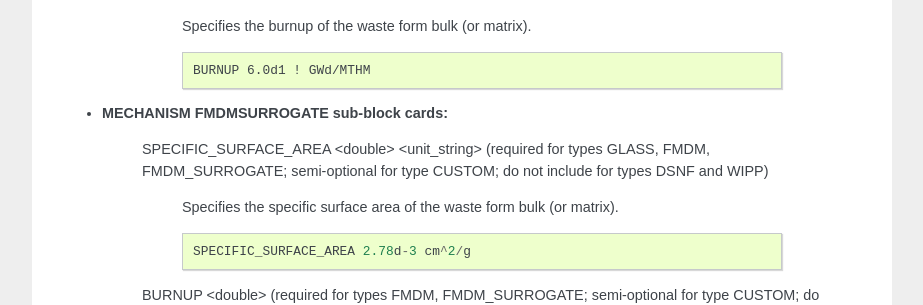
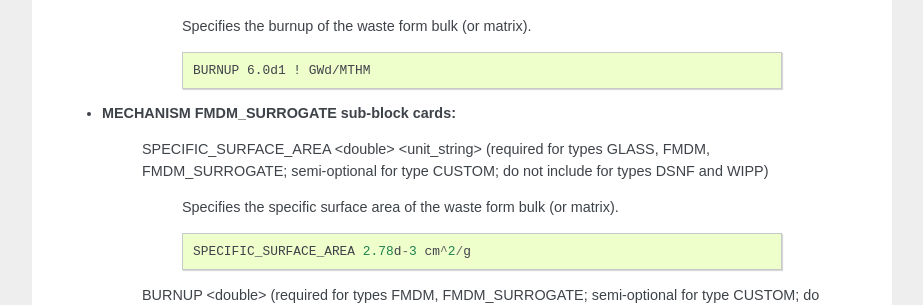
Before and after one commit to Miracloon/pflotran-documentation, a Sphinx documentation site: the page built from source/user_guide/cards/process_model_cards/waste_form_general_card.rst, in a window 1280 px wide and 900 px high, scrolled down 3476 px. Shown: the part 155-460 px from the top of the window, without its empty margins (318-1241 px from the left). Built offline with Sphinx 7.4.7, drawn with Linux system fonts in a browser that asks for light colours.

Commit message:
fixed another typo

```diff
--- a/source/user_guide/cards/process_model_cards/waste_form_general_card.rst
+++ b/source/user_guide/cards/process_model_cards/waste_form_general_card.rst
@@ -216,7 +216,7 @@ MECHANISM <type_string>
 
       BURNUP 6.0d1 ! GWd/MTHM
 
-* **MECHANISM FMDMSURROGATE sub-block cards:**
+* **MECHANISM FMDM_SURROGATE sub-block cards:**
 
    SPECIFIC_SURFACE_AREA <double> <unit_string> (required for types GLASS, FMDM, FMDM_SURROGATE; semi-optional for type
    CUSTOM; do not include for types DSNF and WIPP)
```
